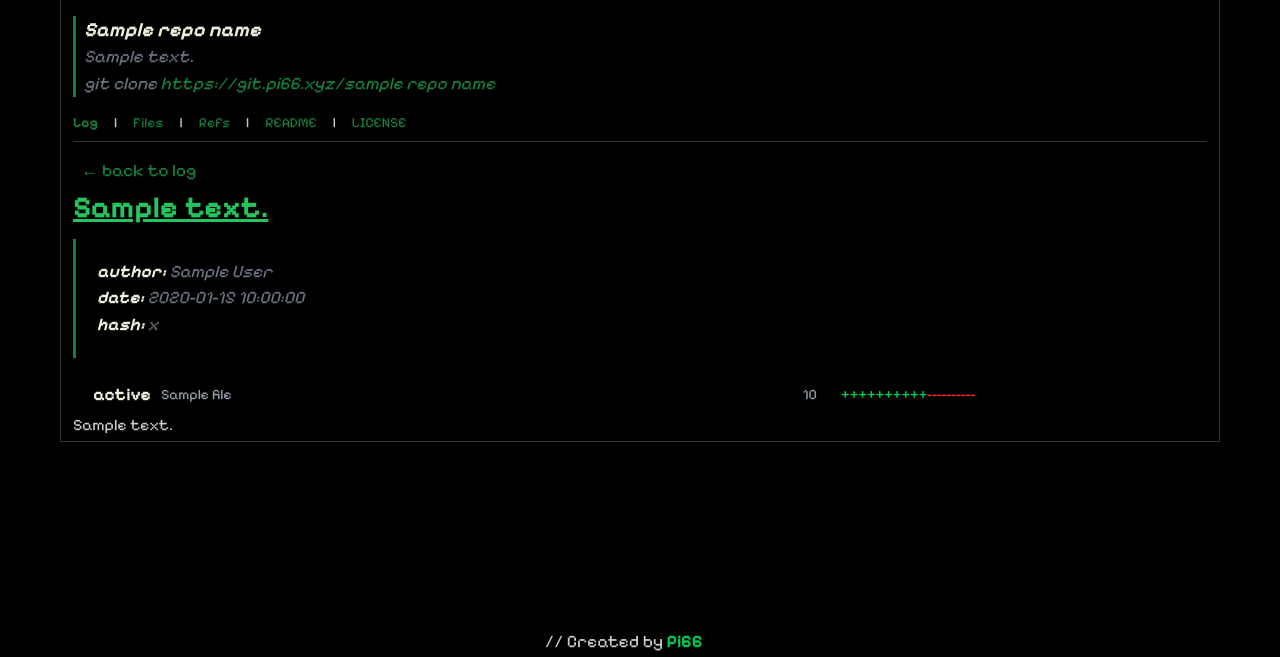
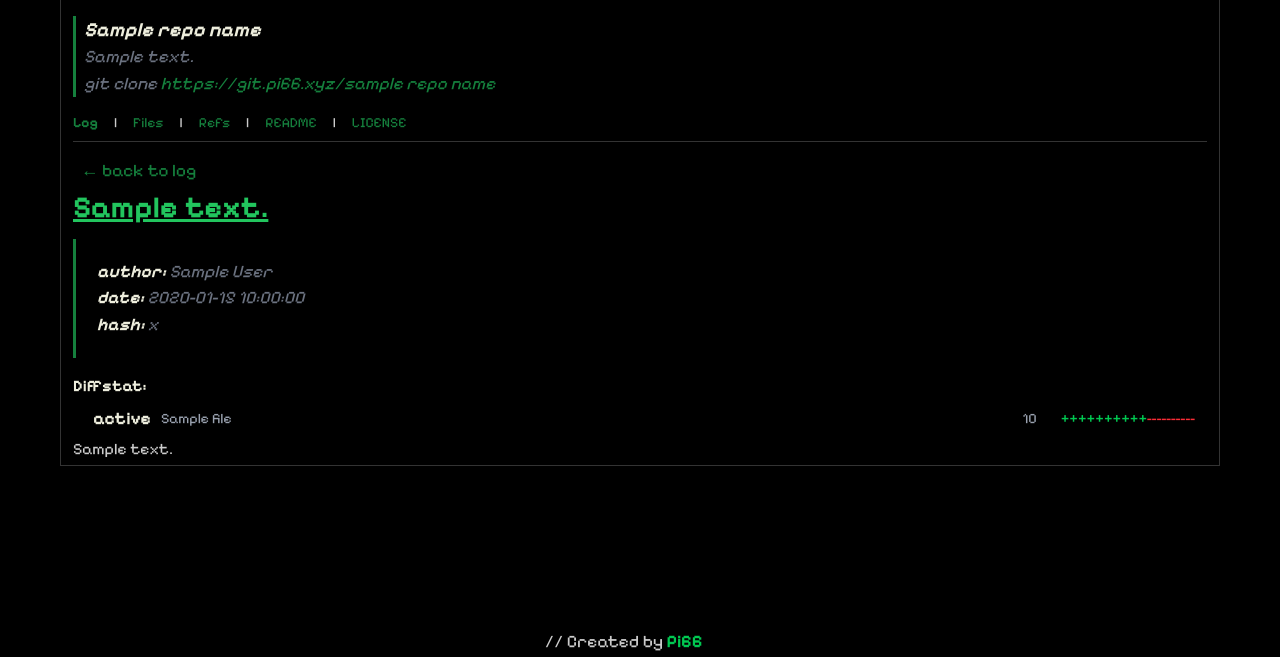
Before and after one commit to pixel2175/git.pi66.xyz, a Python web app: template src/templates/Log-commit.html in a window 1280 px wide. Shown: the part 117-774 px from the top of the page. Run offline with Jinja, Linux system fonts and the light colour scheme; the template is opened without the code that fills it: most values are stand-ins (such as "Sample title", 1, 10 or a date in 2020).

Commit message:
feat: add diffstat label and fix table layout on commit page

```diff
--- a/src/templates/Log-commit.html
+++ b/src/templates/Log-commit.html
@@ -14,13 +14,21 @@
 
 </blockquote>
 
-<table class="diffstat ![direction:ltr] !w-full !table-fixed !border-0 px-6">
+<strong class="!pb-3 text-[80%] md:text-base"> Diffstat: </strong>
+
+
+<table class="diffstat ![direction:ltr] !w-full !border-0 px-6">
 	<tbody>
 {% for b in bars %}
 		<tr>
-			<td class="!text-gray-400 flex items-center gap-2.5"><p class="flex gap-2.5"><strong>{{b.file.status}}</strong></p>  {{b.file.name}}</td>
-			<td class="!text-right !text-gray-400">{{b.total}}</td>
-			<td>
+			<td class="!text-gray-400 w-full">
+				<div class="flex items-center gap-2.5">
+					<p class="flex gap-2.5"><strong>{{b.file.status}}</strong></p>
+					<span>{{b.file.name}}</span>
+				</div>
+			</td>
+			<td class="!text-right !text-gray-400 w-px whitespace-nowrap">{{b.total}}</td>
+			<td class="w-px whitespace-nowrap">
 				<span class="!text-green-500">{{ "+" * b.add_width }}</span><span class="!text-red-500">{{ "-" * b.del_width }}</span>
 			</td>
 		</tr>
```
